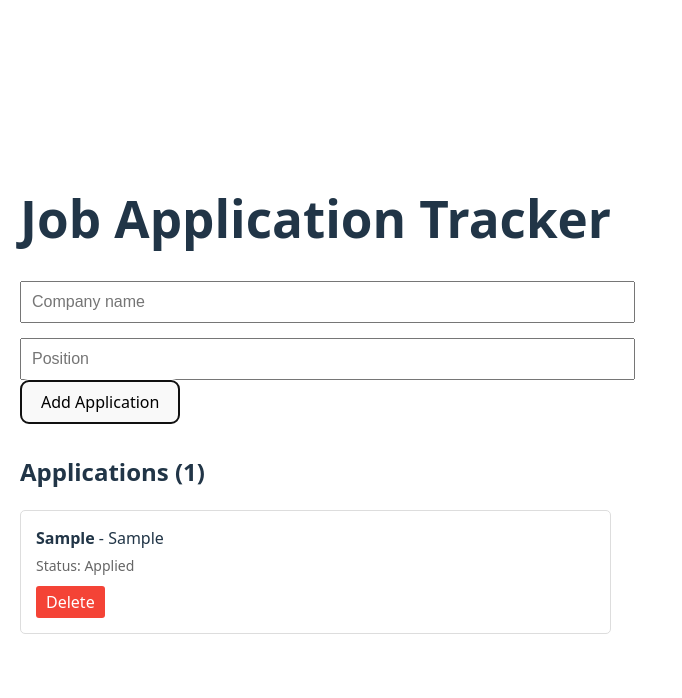
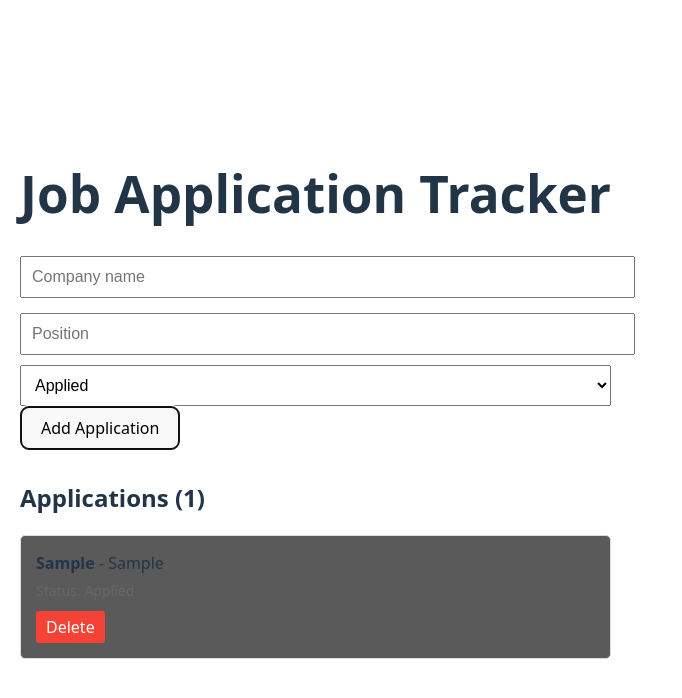
Before and after one commit to ehouston2/job-tracker, a React (Vite) app: page / in a window 1280 px wide. Both pictures are taken after typing "Sample", "Sample" into the empty fields and a click on the button "Add Application". Shown: the top 698 px of the page, without its empty margins (0-682 px from the left). Built offline with nearby package versions, Linux system fonts and the light colour scheme.

Commit message:
add status dropdown with color coding and reset functionality

```diff
--- a/src/App.jsx
+++ b/src/App.jsx
@@ -2,7 +2,8 @@ import { useState } from 'react'
 
 function App() {
   const [company, setCompany] = useState('')
-  const [postition, setPosition] = useState('')
+  const [position, setPosition] = useState('')
+  const [status, setStatus] = useState('Applied')
   const [applications, setApplications] = useState([])
 
   const handleSubmit = (e) => {
@@ -11,14 +12,15 @@ function App() {
     const newApplication = {
       id: Date.now(),
       company: company,
-      postition: postition,
-      status: 'Applied'
+      position: position,
+      status: status
     }
 
     setApplications([...applications, newApplication])
 
     setCompany('')
     setPosition('')
+    setStatus('Applied')
 
   }
 
@@ -44,10 +46,23 @@ function App() {
           <input
             type='text'
             placeholder='Position'
-            value={postition}
+            value={position}
             onChange={(e) => setPosition(e.target.value)}
             style={{ width: '100%', padding: '10px', fontSize: '16px' }}
           />
+        </div>
+
+        <div>
+          <select
+            value={status}
+            onChange={(e) => setStatus(e.target.value)}
+            style={{ width: '100%', padding: '10px', fontSize: '16px', marginTop: '10px' }}
+          >
+            <option value="Applied">Applied</option>
+            <option value="Interview">Interview</option>
+            <option value="Offer">Offer</option>
+            <option value="Rejected">Rejected</option>
+          </select>
         </div>
 
         <button type="submit" style={{ padding: '10px 20px', fontSize: '16px' }}>
@@ -63,9 +78,14 @@ function App() {
             border: '1px solid #ddd',
             padding: '15px',
             marginBottom: '10px',
-            borderRadius: '5px'
+            borderRadius: '5px',
+            backgroundColor:
+              app.status === 'Offer' ? '#beffc3' :
+                app.status === 'Interview' ? '#afdeff' :
+                  app.status === 'Rejected' ? '#fa9aa8' :
+                    '#5a5a5a'
           }}>
-            <strong>{app.company}</strong> - {app.postition}
+            <strong>{app.company}</strong> - {app.position}
             <div style={{ fontSize: '14px', color: '#666', marginTop: '5px' }}>
               Status: {app.status}
             </div>
```
